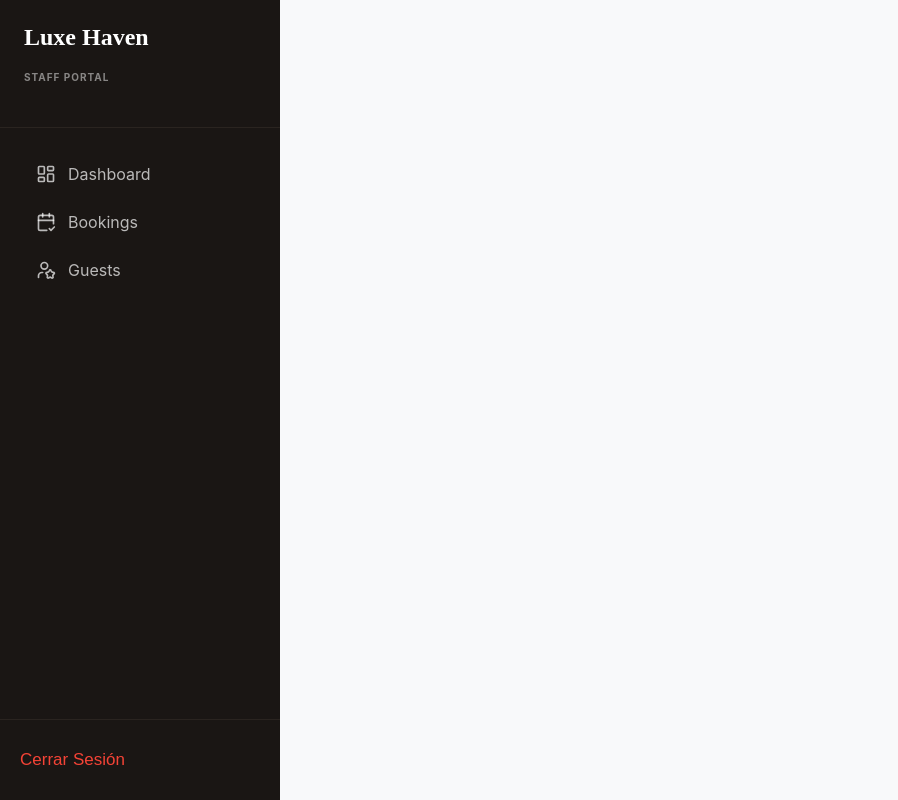
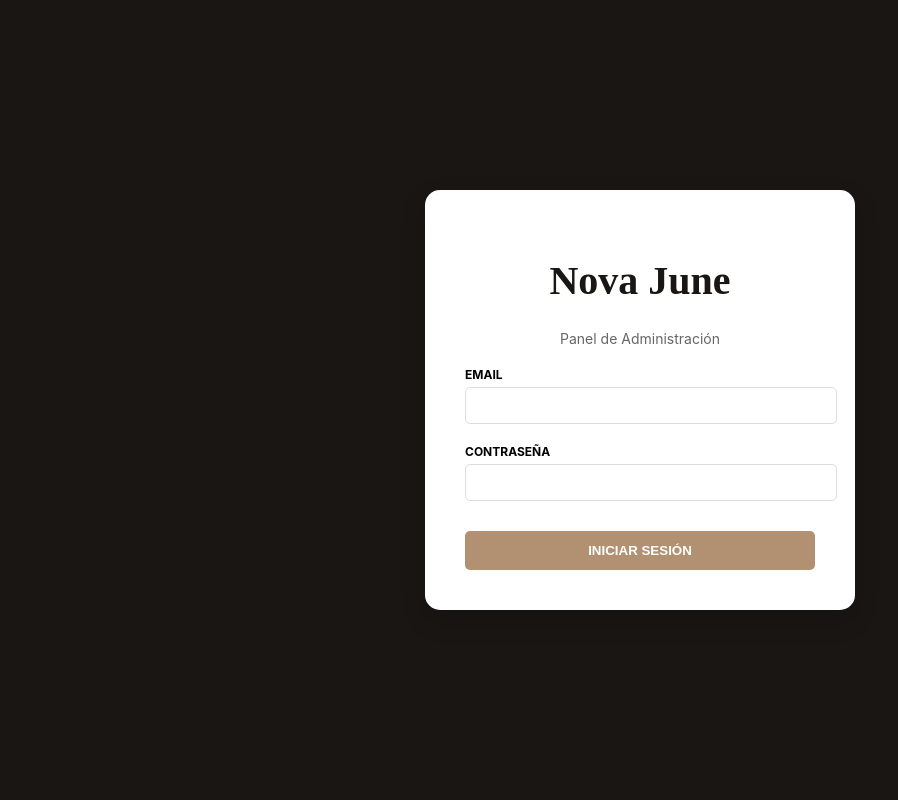
Before and after one commit to Techxicn/proyectoFinalDFS, a React (Vite) app in the folder front/: page /login in a window 1280 px wide. Shown: the whole page, without its empty margins (0-898 px from the left). Built offline with nearby package versions, Linux system fonts and the light colour scheme; no server answers.

Commit message:
Activacion de la autenticacion y creacion de la pagina de login

```diff
--- a/front/src/App.tsx
+++ b/front/src/App.tsx
@@ -1,15 +1,41 @@
-import { Routes, Route } from 'react-router-dom';
+import { Routes, Route, Navigate } from 'react-router-dom';
+import { useEffect, useState } from 'react';
 import { Sidebar } from './components/Sidebar';
+import { supabase } from './lib/supabaseClient';
 import Dashboard from './pages/Dashboard';
 import Bookings from './pages/Booking';
 import Guest from './pages/Guest';
+import Login from './pages/Login';
 import './index.css';
 
 function App() {
+  const [session, setSession] = useState<any>(null);
+  const [loading, setLoading] = useState(true);
+
+  useEffect(() => {
+    // Obtener sesión actual
+    supabase.auth.getSession().then(({ data: { session } }) => {
+      setSession(session);
+      setLoading(false);
+    });
+    const { data: { subscription } } = supabase.auth.onAuthStateChange((_event, session) => {
+      setSession(session);
+    });
+    return () => subscription.unsubscribe();
+  }, []);
+
+  if (loading) return <div>Cargando...</div>;
+
   return (
+    <Routes>
+      < Route path="/login" element={!session ? <Login /> : <Navigate to="/" />
+      } />
+
+      {/* Rutas Protegidas */}
+      <Route path="/*" element={
+        session ? (
           <div className="app-container">
             <Sidebar />
-
             <main className="main-content">
               <Routes>
                 <Route path='/' element={<Dashboard />} />
@@ -19,6 +45,11 @@ function App() {
               </Routes>
             </main>
           </div>
+        ) : (
+          <Navigate to="/login" />
+        )
+      } />
+    </Routes >
   );
 }
 
--- a/front/src/components/Sidebar.tsx
+++ b/front/src/components/Sidebar.tsx
@@ -1,5 +1,6 @@
 import { CalendarCheck2, LayoutDashboard, UserStar } from "lucide-react";
 import { Link, useLocation } from "react-router-dom";
+import { supabase } from "../lib/supabaseClient";
 
 
 const navigationItems = [
@@ -14,7 +15,7 @@ export function Sidebar() {
     return (
         <aside className="sidebar">
             <div style={{ padding: '24px', borderBottom: '1px solid #2a2420' }}>
-                <h1 style={{ color: 'white', margin: 0, fontFamily: 'serif' }}>Luxe Haven</h1>
+                <h1 style={{ color: 'white', margin: 0, fontFamily: 'serif' }}>Nova June</h1>
                 <h2><p style={{ fontSize: '10px', opacity: 0.5, letterSpacing: '1px' }}>STAFF PORTAL</p></h2>
             </div>
 
@@ -35,7 +36,11 @@ export function Sidebar() {
                 <button style={{
                     background: 'none', border: 'none', color: '#f44336',
                     cursor: 'pointer', padding: '10px 0', fontSize: '17px'
-                }}>
+                }}
+                onClick={async () => {
+                    await supabase.auth.signOut();
+                }}
+                >
                     Cerrar Sesión
                 </button>
             </div>
--- /dev/null
+++ b/front/src/pages/Login.tsx
@@ -0,0 +1,76 @@
+import { useState } from 'react';
+import { supabase } from '../lib/supabaseClient';
+import { useNavigate } from 'react-router-dom';
+
+export default function Login() {
+    const [email, setEmail] = useState('');
+    const [password, setPassword] = useState('');
+    const [loading, setLoading] = useState(false);
+    const navigate = useNavigate();
+
+    const handleLogin = async (e: React.FormEvent) => {
+        e.preventDefault();
+        setLoading(true);
+
+        const { error } = await supabase.auth.signInWithPassword({
+            email,
+            password,
+        });
+
+        if (error) {
+            alert(error.message);
+        } else {
+            navigate('/'); // Redirigir al Dashboard tras éxito
+        }
+        setLoading(false);
+    };
+
+    return (
+        <div style={{
+            height: '100vh', display: 'flex', justifyContent: 'center',
+            alignItems: 'center', backgroundColor: '#1a1614'
+        }}>
+            <form onSubmit={handleLogin} style={{
+                background: 'white', padding: '40px', borderRadius: '15px',
+                width: '350px', boxShadow: '0 10px 25px rgba(0,0,0,0.2)'
+            }}>
+                <h1 style={{ fontFamily: 'serif', textAlign: 'center', color: '#1a1614', fontSize: '40px' }}>Nova June</h1>
+                <p style={{ textAlign: 'center', color: '#666', fontSize: '14px' }}>Panel de Administración</p>
+
+                <div style={{ marginTop: '20px' }}>
+                    <label style={{ display: 'block', fontSize: '12px', fontWeight: 'bold' }}>EMAIL</label>
+                    <input
+                        type="email"
+                        value={email}
+                        onChange={(e) => setEmail(e.target.value)}
+                        style={{ width: '100%', padding: '10px', marginTop: '5px', borderRadius: '5px', border: '1px solid #ddd' }}
+                        required
+                    />
+                </div>
+
+                <div style={{ marginTop: '20px' }}>
+                    <label style={{ display: 'block', fontSize: '12px', fontWeight: 'bold' }}>CONTRASEÑA</label>
+                    <input
+                        type="password"
+                        value={password}
+                        onChange={(e) => setPassword(e.target.value)}
+                        style={{ width: '100%', padding: '10px', marginTop: '5px', borderRadius: '5px', border: '1px solid #ddd' }}
+                        required
+                    />
+                </div>
+
+                <button
+                    disabled={loading}
+                    type="submit"
+                    style={{
+                        width: '100%', padding: '12px', marginTop: '30px',
+                        backgroundColor: '#b19171', color: 'white', border: 'none',
+                        borderRadius: '5px', cursor: 'pointer', fontWeight: 'bold'
+                    }}
+                >
+                    {loading ? 'Entrando...' : 'INICIAR SESIÓN'}
+                </button>
+            </form>
+        </div>
+    );
+}
```
Lines whose indentation alone changed are shown as unchanged.
